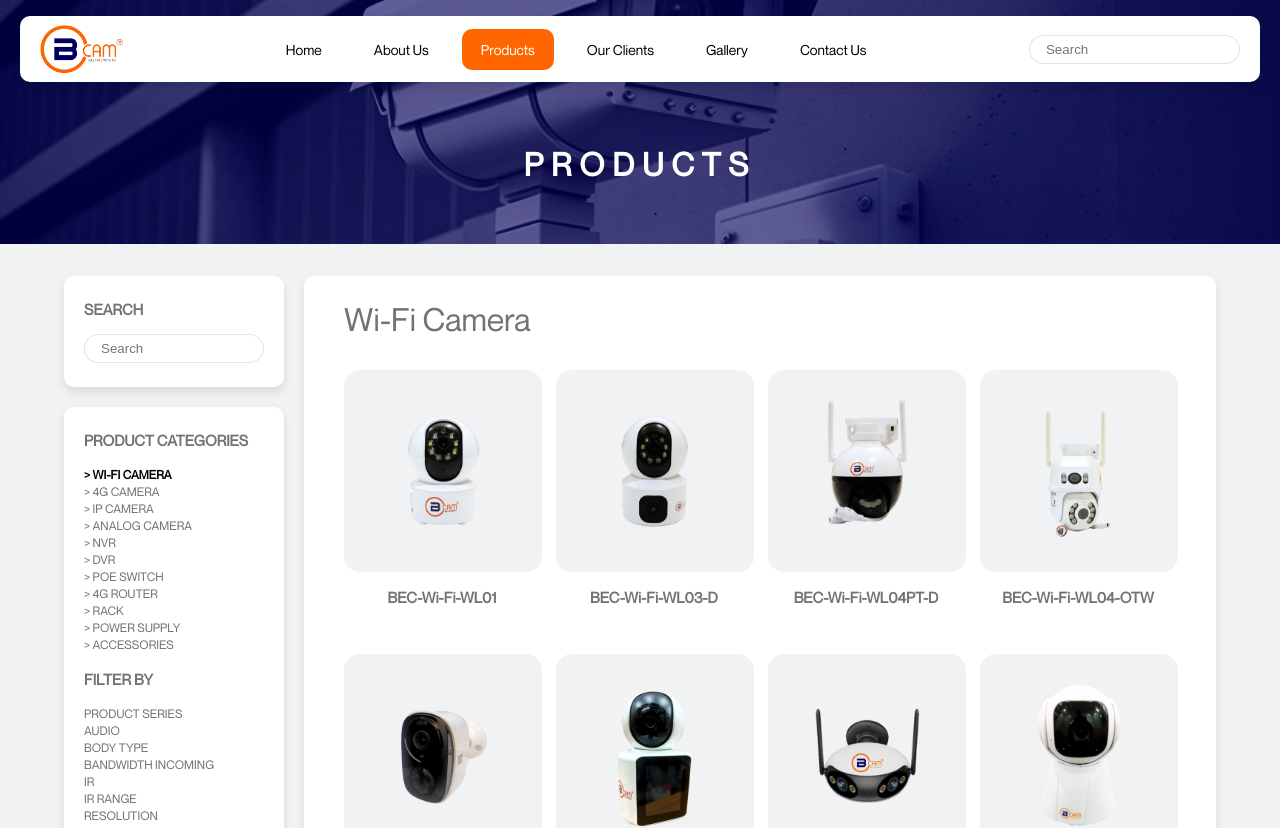
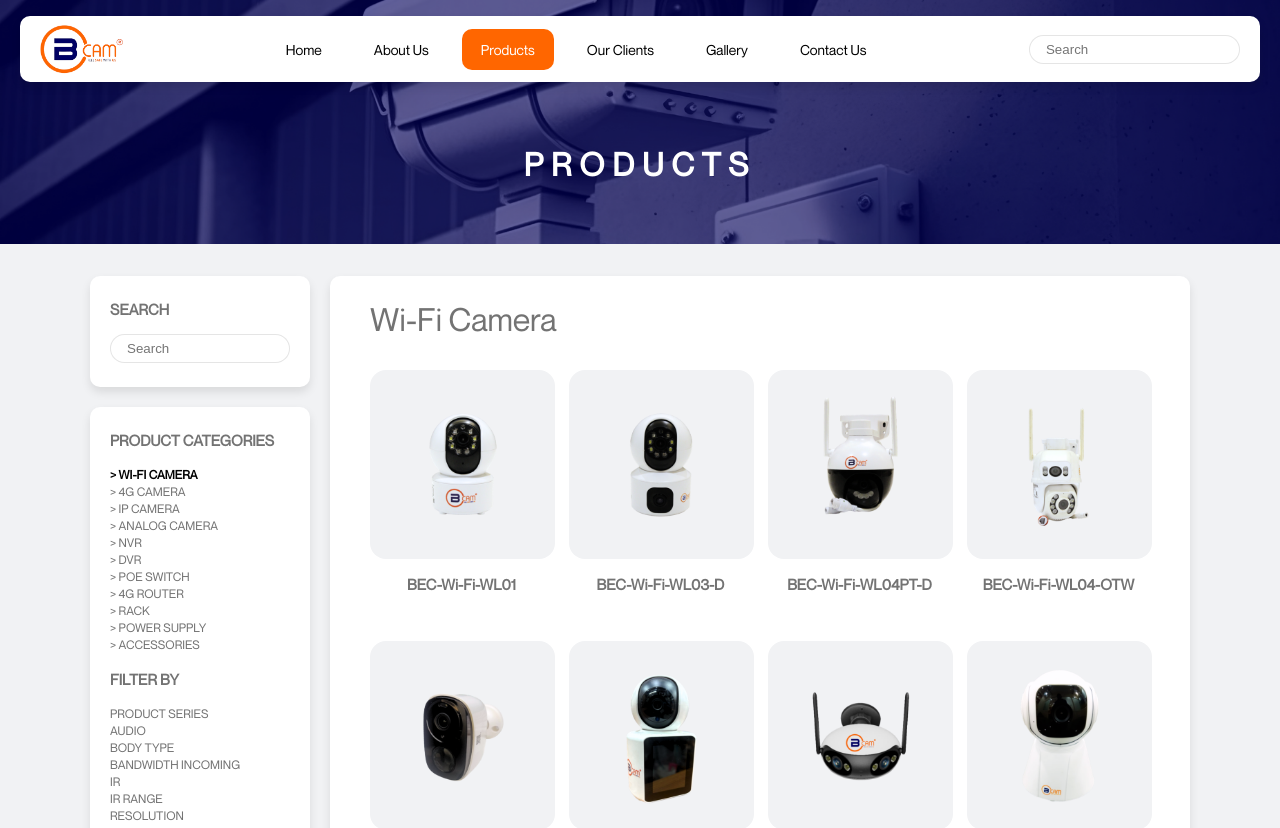
Before and after one commit to mg-mayankgautam/bcam, a React (Create React App) app: page /products in a window 1280 px wide. Shown: the top 828 px of the page. Built offline with nearby package versions, Linux system fonts and the light colour scheme.

Commit message:
small change

```diff
--- a/src/components/ProductsPage/Collection.css
+++ b/src/components/ProductsPage/Collection.css
@@ -3,6 +3,8 @@
     gap: 20px;
     text-align: left;
     padding: 32px 64px;
+    max-width: 1100px;
+    margin: 0 auto;
 }
 
 .collectionSidebar {
```
